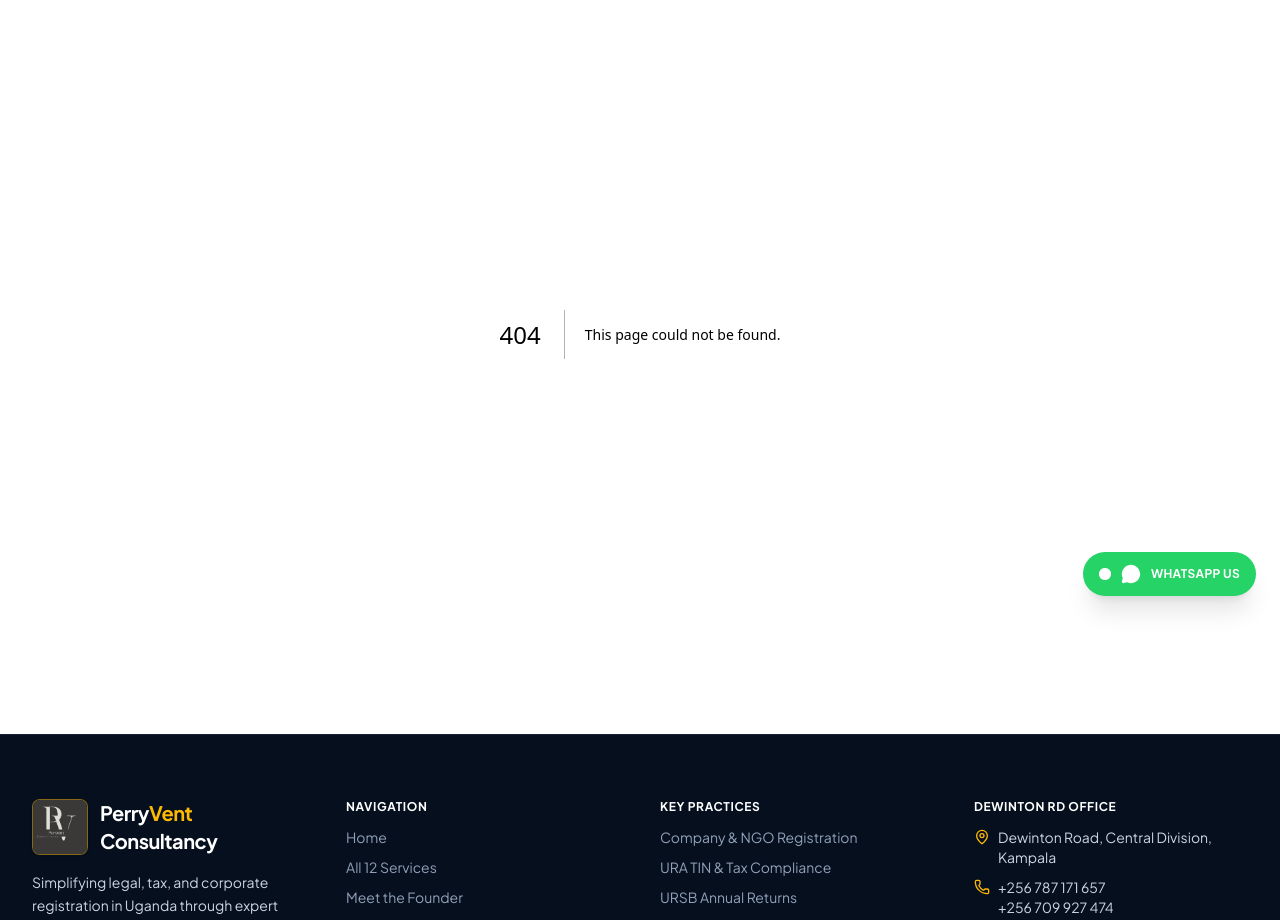
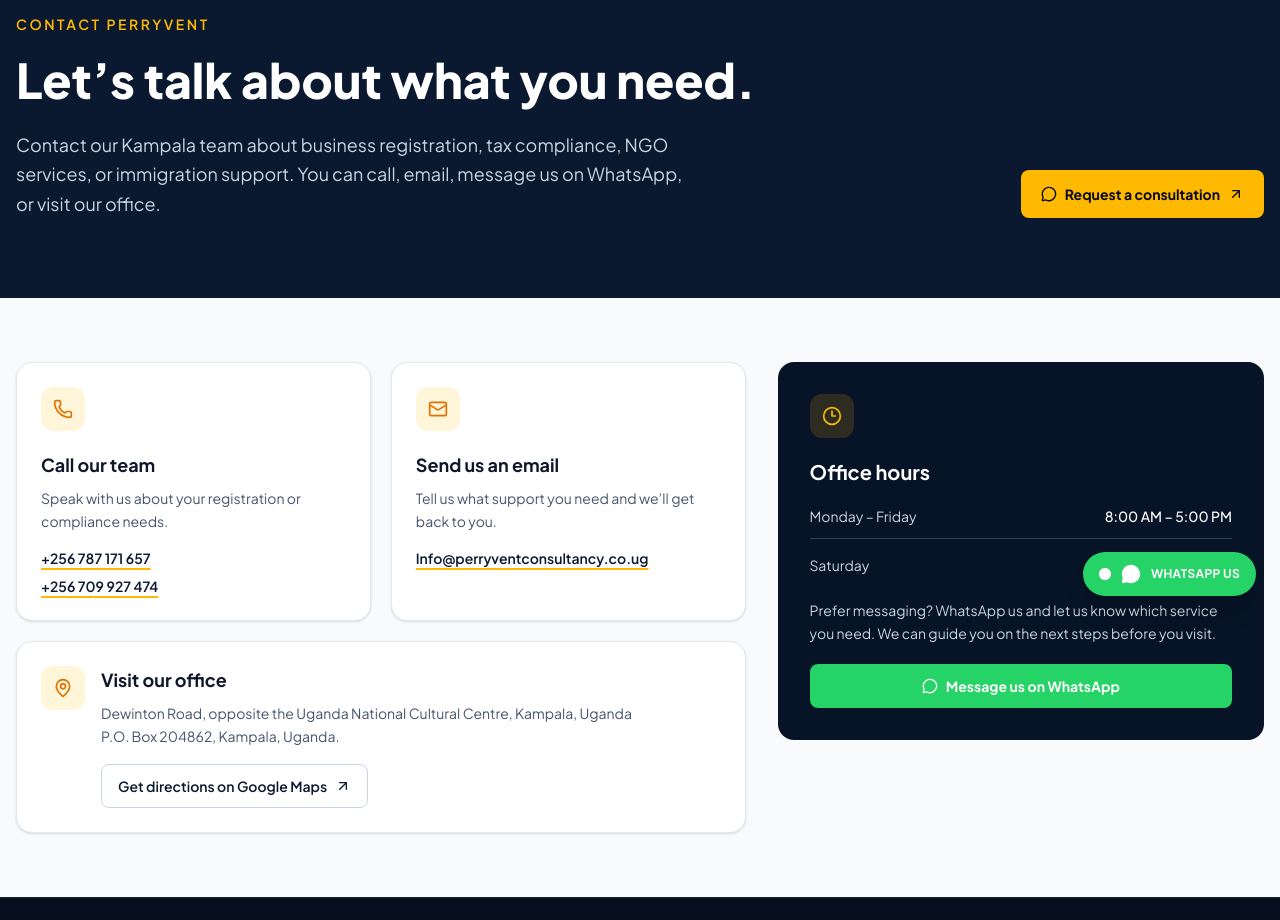
Before and after one commit to youngdanny756-sudo/perryvent-website, a Next.js app: page /contact in a window 1280 px wide. Before the commit this address had no page. Shown: the part 180-1100 px from the top of the page. Built offline with nearby package versions, Linux system fonts and the light colour scheme.

Commit message:
Add contact page and update office location

```diff
--- a/app/about/page.tsx
+++ b/app/about/page.tsx
@@ -31,7 +31,7 @@
                 Empowering Ugandan Enterprises & NGOs Through Impeccable Compliance.
               </h1>
               <p className="text-sm sm:text-base text-slate-300 leading-relaxed max-w-2xl">
-                PerryVent Consultancy is situated on Dewinton Road, Kampala, with a singular purpose:
+                PerryVent Consultancy is situated on Dewinton Road in Kampala, with a singular purpose:
                 to eliminate bureaucratic friction, registration delays, and tax penalties for hardworking
                 entrepreneurs, international non-profits, and expatriate investors in Uganda.
               </p>
--- a/app/components/Footer.tsx
+++ b/app/components/Footer.tsx
@@ -26,7 +26,7 @@
               </span>
             </div>
             <p className="text-sm text-slate-300 leading-relaxed">
-              Simplifying legal, tax, and corporate registration in Uganda through expert URSB filing,
+              Simplifying legal, NGO , tax, and corporate registration in Uganda through expert URSB filing,
               URA compliance, and immigration permits.
             </p>
             <div className="inline-flex items-center gap-2 text-xs font-semibold text-amber-400/90 uppercase tracking-wider">
@@ -63,7 +63,11 @@
             <div className="space-y-2.5 text-sm">
               <div className="flex items-start gap-2">
                 <MapPin className="w-4 h-4 text-amber-400 shrink-0 mt-0.5" />
-                <span className="text-slate-300">Dewinton Road, Central Division, Kampala</span>
+                <span className="text-slate-300">
+                  Dewinton Road, opposite the Uganda National Cultural Centre, Kampala, Uganda.
+                  <br />
+                  P.O. Box 204862, Kampala, Uganda.
+                </span>
               </div>
               <div className="flex items-start gap-2">
                 <Phone className="w-4 h-4 text-amber-400 shrink-0 mt-0.5" />
@@ -81,8 +85,8 @@
               <div className="flex items-start gap-2">
                 <Clock className="w-4 h-4 text-amber-400 shrink-0 mt-0.5" />
                 <div className="flex flex-col">
-                  <span className="text-slate-400 whitespace-nowrap">Mon - Fri: 8:00 AM - 4:30 PM</span>
-                  <span className="text-slate-400 whitespace-nowrap">Sat: 8:00 AM - 12:00 PM</span>
+                  <span className="text-slate-400 whitespace-nowrap">Mon - Fri: 8:00 AM - 5.00 PM</span>
+                  <span className="text-slate-400 whitespace-nowrap">Sat: 9:00 AM - 2:00 PM</span>
                 </div>
               </div>
             </div>
@@ -98,7 +102,7 @@
             <span>·</span>
             <span>URA e-Tax Compliant</span>
             <span>·</span>
-            <span>Dewinton Rd, Kampala</span>
+            <span>Dewinton Road, Kampala</span>
           </div>
         </div>
       </div>
--- /dev/null
+++ b/app/contact/page.tsx
@@ -0,0 +1,176 @@
+import type { Metadata } from "next";
+import {
+  ArrowUpRight,
+  Clock3,
+  Mail,
+  MapPin,
+  MessageCircle,
+  Phone,
+} from "lucide-react";
+
+export const metadata: Metadata = {
+  title: "Contact PerryVent Consultancy | Kampala, Uganda",
+  description:
+    "Contact PerryVent Consultancy by phone, WhatsApp, or email, or get directions to our Dewinton Road office in Kampala.",
+};
+
+const officeAddress =
+  "Dewinton Road, opposite the Uganda National Cultural Centre, Kampala, Uganda";
+const directionsUrl = `https://www.google.com/maps/search/?api=1&query=${encodeURIComponent(
+  officeAddress,
+)}`;
+const whatsappUrl = `https://wa.me/256787171657?text=${encodeURIComponent(
+  "Hello PerryVent Consultancy, I would like to request a consultation.",
+)}`;
+
+const contactMethods = [
+  {
+    icon: Phone,
+    title: "Call our team",
+    description: "Speak with us about your registration or compliance needs.",
+    links: [
+      { label: "+256 787 171 657", href: "tel:+256787171657" },
+      { label: "+256 709 927 474", href: "tel:+256709927474" },
+    ],
+  },
+  {
+    icon: Mail,
+    title: "Send us an email",
+    description: "Tell us what support you need and we’ll get back to you.",
+    links: [
+      {
+        label: "Info@perryventconsultancy.co.ug",
+        href: "mailto:Info@perryventconsultancy.co.ug",
+      },
+    ],
+  },
+];
+
+export default function ContactPage() {
+  return (
+    <div className="min-h-screen bg-slate-50">
+      <section className="bg-[#0A192F] px-4 py-16 text-white sm:py-20">
+        <div className="mx-auto max-w-7xl">
+          <p className="text-sm font-semibold uppercase tracking-[0.18em] text-amber-400">
+            Contact PerryVent
+          </p>
+          <div className="mt-4 grid gap-8 lg:grid-cols-[minmax(0,1fr)_auto] lg:items-end">
+            <div className="max-w-3xl">
+              <h1 className="font-heading text-4xl font-extrabold leading-tight sm:text-5xl">
+                Let’s talk about what you need.
+              </h1>
+              <p className="mt-5 max-w-2xl text-base leading-relaxed text-slate-300 sm:text-lg">
+                Contact our Kampala team about business registration, tax
+                compliance, NGO services, or immigration support. You can call,
+                email, message us on WhatsApp, or visit our office.
+              </p>
+            </div>
+            <a
+              href={whatsappUrl}
+              target="_blank"
+              rel="noopener noreferrer"
+              className="inline-flex min-h-12 items-center justify-center gap-2 rounded-lg bg-amber-400 px-5 py-3 text-sm font-bold text-slate-950 transition-colors hover:bg-amber-300"
+            >
+              <MessageCircle className="h-4 w-4" />
+              Request a consultation
+              <ArrowUpRight className="h-4 w-4" />
+            </a>
+          </div>
+        </div>
+      </section>
+
+      <section className="px-4 py-12 sm:py-16">
+        <div className="mx-auto grid max-w-7xl gap-8 lg:grid-cols-[1.2fr_0.8fr]">
+          <div className="grid gap-5 sm:grid-cols-2">
+            {contactMethods.map(({ icon: Icon, title, description, links }) => (
+              <section
+                key={title}
+                className="rounded-2xl border border-slate-200 bg-white p-6 shadow-sm"
+              >
+                <div className="flex h-11 w-11 items-center justify-center rounded-xl bg-amber-400/15 text-amber-600">
+                  <Icon className="h-5 w-5" />
+                </div>
+                <h2 className="mt-5 font-heading text-lg font-bold text-slate-900">
+                  {title}
+                </h2>
+                <p className="mt-2 text-sm leading-relaxed text-slate-600">
+                  {description}
+                </p>
+                <div className="mt-4 flex flex-col gap-2">
+                  {links.map((link) => (
+                    <a
+                      key={link.href}
+                      href={link.href}
+                      className="break-all text-sm font-semibold text-[#0A192F] underline decoration-amber-400 decoration-2 underline-offset-4 hover:text-amber-700"
+                    >
+                      {link.label}
+                    </a>
+                  ))}
+                </div>
+              </section>
+            ))}
+
+            <section className="rounded-2xl border border-slate-200 bg-white p-6 shadow-sm sm:col-span-2">
+              <div className="flex items-start gap-4">
+                <div className="flex h-11 w-11 shrink-0 items-center justify-center rounded-xl bg-amber-400/15 text-amber-600">
+                  <MapPin className="h-5 w-5" />
+                </div>
+                <div>
+                  <h2 className="font-heading text-lg font-bold text-slate-900">
+                    Visit our office
+                  </h2>
+                  <p className="mt-2 text-sm leading-relaxed text-slate-600">
+                    {officeAddress}
+                    <br />
+                    P.O. Box 204862, Kampala, Uganda.
+                  </p>
+                  <a
+                    href={directionsUrl}
+                    target="_blank"
+                    rel="noopener noreferrer"
+                    className="mt-4 inline-flex min-h-11 items-center gap-2 rounded-lg border border-slate-300 px-4 py-2 text-sm font-semibold text-[#0A192F] transition-colors hover:border-amber-400 hover:bg-amber-50"
+                  >
+                    Get directions on Google Maps
+                    <ArrowUpRight className="h-4 w-4" />
+                  </a>
+                </div>
+              </div>
+            </section>
+          </div>
+
+          <aside className="h-fit rounded-2xl bg-[#071326] p-6 text-white sm:p-8">
+            <div className="flex h-11 w-11 items-center justify-center rounded-xl bg-amber-400/15 text-amber-400">
+              <Clock3 className="h-5 w-5" />
+            </div>
+            <h2 className="mt-5 font-heading text-xl font-bold">
+              Office hours
+            </h2>
+            <dl className="mt-5 space-y-4 text-sm">
+              <div className="flex justify-between gap-4 border-b border-slate-700 pb-3">
+                <dt className="text-slate-300">Monday – Friday</dt>
+                <dd className="text-right font-medium">8:00 AM – 5:00 PM</dd>
+              </div>
+              <div className="flex justify-between gap-4">
+                <dt className="text-slate-300">Saturday</dt>
+                <dd className="text-right font-medium">9:00 AM – 2:00 PM</dd>
+              </div>
+            </dl>
+            <p className="mt-6 text-sm leading-relaxed text-slate-300">
+              Prefer messaging? WhatsApp us and let us know which service you
+              need. We can guide you on the next steps before you visit.
+            </p>
+            <a
+              href={whatsappUrl}
+              target="_blank"
+              rel="noopener noreferrer"
+              className="mt-5 inline-flex min-h-11 w-full items-center justify-center gap-2 rounded-lg bg-[#25D366] px-4 py-2 text-sm font-bold text-white transition-colors hover:bg-[#20bd5a]"
+            >
+              <MessageCircle className="h-4 w-4" />
+              Message us on WhatsApp
+            </a>
+          </aside>
+        </div>
+      </section>
+    </div>
+  );
+}
--- a/app/services/page.tsx
+++ b/app/services/page.tsx
@@ -443,7 +443,7 @@
             </h3>
             <p className="text-xs sm:text-sm text-slate-300 max-w-xl">
               We also handle URSB/NGO Bureau certified true copies, official registry searches, and ongoing compliance
-              retainers at our Dewinton Road offices in central Kampala.
+              retainers on Dewinton Road in central Kampala.
             </p>
           </div>
           <a
```
